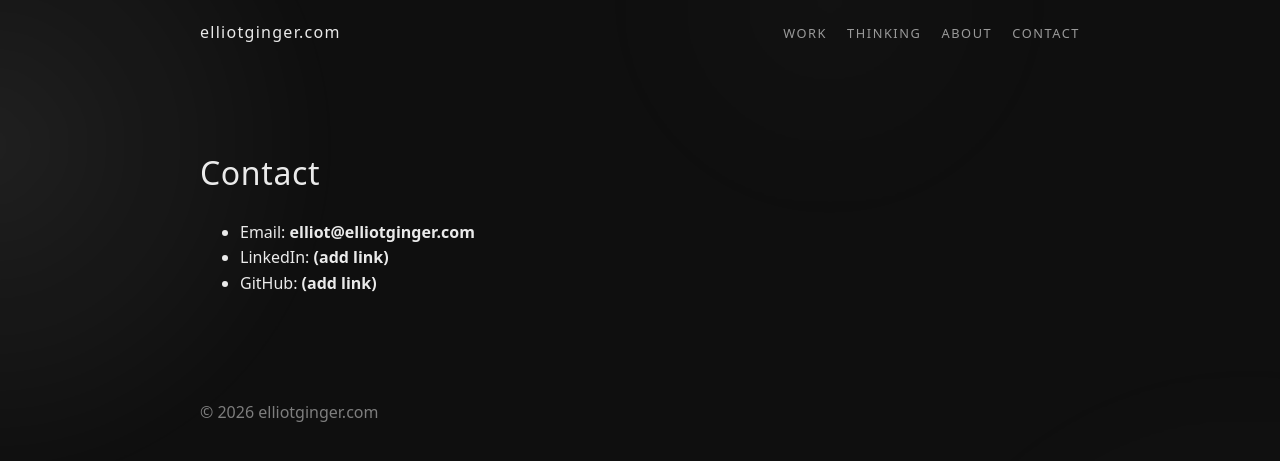
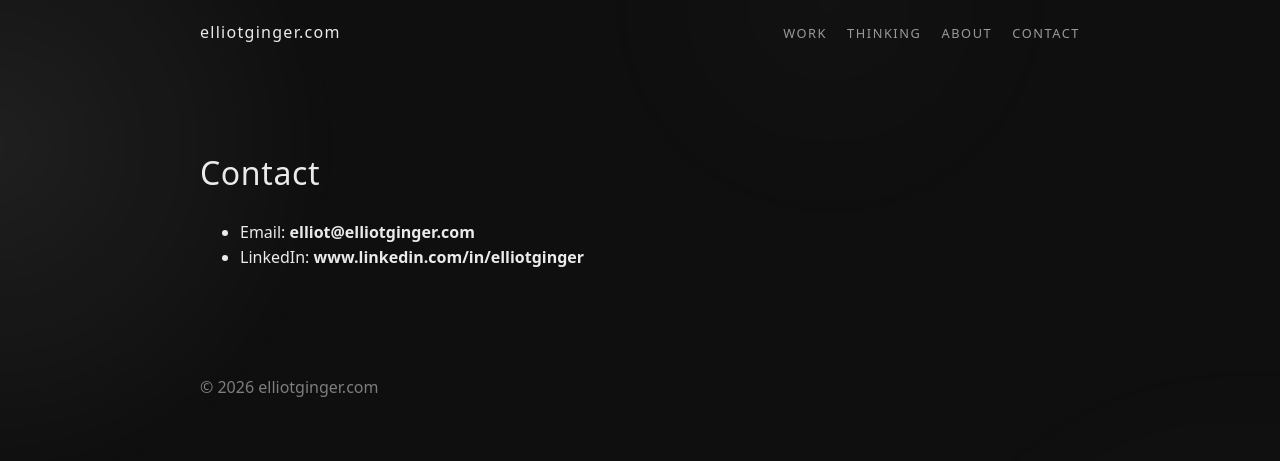
Before and after one commit to ElliotGinge/elliotginger.com, a Jekyll site: the page built from contact.md, in a window 1280 px wide. Shown: the top 461 px of the page. Built offline with Jekyll 4.4.1, drawn with Linux system fonts in a browser that asks for light colours.

Commit message:
Update contact.md

```diff
--- a/contact.md
+++ b/contact.md
@@ -7,5 +7,4 @@ permalink: /contact/
 # Contact
 
 - Email: **elliot@elliotginger.com**
-- LinkedIn: **(add link)**
-- GitHub: **(add link)**
+- LinkedIn: **www.linkedin.com/in/elliotginger**
```
